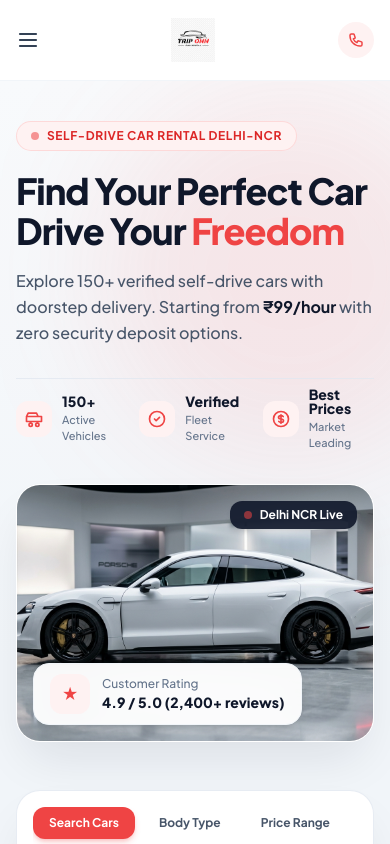
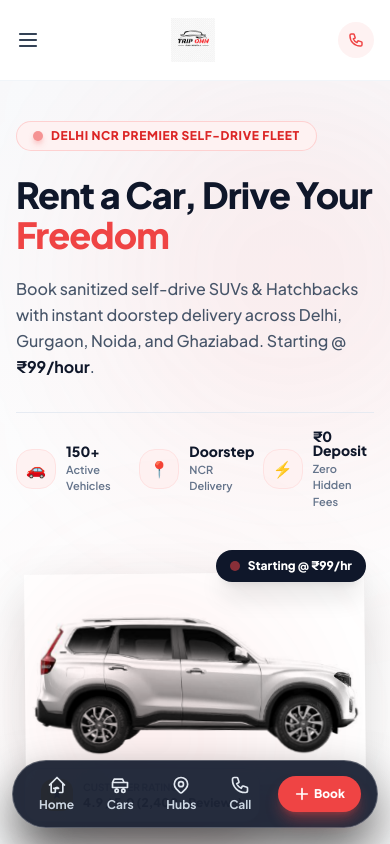
Before and after one commit to imrannahmad/Car-rentals-web, a React (Vite) app: page / in a window 390 px wide. Shown: the top 844 px of the page. Built offline with nearby package versions, Linux system fonts and the light colour scheme.

Commit message:
Redesign Hero section with blended 3D floating car showcase and push latest features

```diff
--- a/src/App.jsx
+++ b/src/App.jsx
@@ -10,6 +10,7 @@ import FAQAccordion from './components/FAQAccordion';
 import CTABanner from './components/CTABanner';
 import Footer from './components/Footer';
 import BookingModal from './components/BookingModal';
+import BottomNav from './components/BottomNav';
 
 function App() {
   const [isBookingModalOpen, setIsBookingModalOpen] = useState(false);
@@ -21,7 +22,7 @@ function App() {
   };
 
   return (
-    <div>
+    <div className="pb-16 md:pb-0">
       <Navbar onBook={() => handleOpenBooking()} />
       <Hero />
       <TopRentalCars onBook={(car) => handleOpenBooking(car)} />
@@ -32,6 +33,9 @@ function App() {
       <FAQAccordion />
       <CTABanner onBook={() => handleOpenBooking()} />
       <Footer />
+
+      {/* MOBILE APP-LIKE BOTTOM NAVIGATION BAR */}
+      <BottomNav onBook={() => handleOpenBooking()} />
 
       {/* INTERACTIVE BOOKING MODAL & SUPABASE INTEGRATION */}
       <BookingModal
--- /dev/null
+++ b/src/components/BottomNav.jsx
@@ -0,0 +1,68 @@
+export default function BottomNav({ onBook }) {
+  return (
+    <div className="fixed bottom-4 inset-x-0 z-[99] md:hidden flex items-center justify-center pointer-events-none px-3">
+
+      {/* LARGER FLOATING IPHONE GLASSMORPHISM DOCK PILL */}
+      <div className="pointer-events-auto bg-slate-900/90 backdrop-blur-2xl border border-white/25 shadow-[0_25px_50px_rgba(0,0,0,0.6)] rounded-full px-4 py-2.5 flex items-center justify-between gap-1.5 max-w-md w-full">
+
+        {/* Home */}
+        <a
+          href="#"
+          className="flex flex-col items-center gap-0.5 text-xs font-bold text-slate-300 hover:text-white transition px-2.5 py-1 rounded-full hover:bg-white/10"
+        >
+          <svg className="w-5 h-5 text-slate-200" fill="none" stroke="currentColor" viewBox="0 0 24 24">
+            <path strokeLinecap="round" strokeLinejoin="round" strokeWidth="2" d="M3 12l2-2m0 0l7-7 7 7M5 10v10a1 1 0 001 1h3m10-11l2 2m-2-2v10a1 1 0 01-1 1h-3m-6 0a1 1 0 001-1v-4a1 1 0 011-1h2a1 1 0 001 1m-6 0h6" />
+          </svg>
+          <span>Home</span>
+        </a>
+
+        {/* Cars */}
+        <a
+          href="#cars"
+          className="flex flex-col items-center gap-0.5 text-xs font-bold text-slate-300 hover:text-white transition px-2.5 py-1 rounded-full hover:bg-white/10"
+        >
+          <svg className="w-5 h-5 text-slate-200" fill="none" stroke="currentColor" viewBox="0 0 24 24">
+            <path strokeLinecap="round" strokeLinejoin="round" strokeWidth="2" d="M8 17a2 2 0 100 4 2 2 0 000-4zm8 0a2 2 0 100 4 2 2 0 000-4zM3 9l2-4h10l2 4M3 9h18v6H3V9z" />
+          </svg>
+          <span>Cars</span>
+        </a>
+
+        {/* Hubs */}
+        <a
+          href="#how-it-works"
+          className="flex flex-col items-center gap-0.5 text-xs font-bold text-slate-300 hover:text-white transition px-2.5 py-1 rounded-full hover:bg-white/10"
+        >
+          <svg className="w-5 h-5 text-slate-200" fill="none" stroke="currentColor" viewBox="0 0 24 24">
+            <path strokeLinecap="round" strokeLinejoin="round" strokeWidth="2" d="M17.657 16.657L13.414 20.9a1.998 1.998 0 01-2.827 0l-4.244-4.243a8 8 0 1111.314 0z" />
+            <path strokeLinecap="round" strokeLinejoin="round" strokeWidth="2" d="M15 11a3 3 0 11-6 0 3 3 0 016 0z" />
+          </svg>
+          <span>Hubs</span>
+        </a>
+
+        {/* Call */}
+        <a
+          href="tel:+919557273446"
+          className="flex flex-col items-center gap-0.5 text-xs font-bold text-slate-300 hover:text-white transition px-2.5 py-1 rounded-full hover:bg-white/10"
+        >
+          <svg className="w-5 h-5 text-slate-200" fill="none" stroke="currentColor" viewBox="0 0 24 24">
+            <path strokeLinecap="round" strokeLinejoin="round" strokeWidth="2" d="M3 5a2 2 0 012-2h3.28a1 1 0 01.948.684l1.498 4.493a1 1 0 01-.502 1.21l-2.257 1.13a11.042 11.042 0 005.516 5.516l1.13-2.257a1 1 0 011.21-.502l4.493 1.498a1 1 0 01.684.949V19a2 2 0 01-2 2h-1C9.716 21 3 14.284 3 6V5z" />
+          </svg>
+          <span>Call</span>
+        </a>
+
+        {/* Book Button CTA */}
+        <button
+          type="button"
+          onClick={() => onBook && onBook()}
+          className="bg-red-500 hover:bg-red-600 text-white font-extrabold text-xs px-4 py-2.5 rounded-full shadow-lg shadow-red-500/40 active:scale-95 transition cursor-pointer flex items-center gap-1 ml-1"
+        >
+          <svg className="w-4 h-4" fill="none" stroke="currentColor" viewBox="0 0 24 24">
+            <path strokeLinecap="round" strokeLinejoin="round" strokeWidth="2.5" d="M12 4v16m8-8H4" />
+          </svg>
+          <span>Book</span>
+        </button>
+
+      </div>
+    </div>
+  );
+}
--- a/src/components/Hero.jsx
+++ b/src/components/Hero.jsx
@@ -1,5 +1,6 @@
 import { useState } from 'react';
-import heroCarImg from '../assets/hero-car.jpg';
+import scorpioCar from '../assets/cars/scorpio.png';
+import innovaCar from '../assets/cars/innova.png';
 import CustomDateTimePicker from './CustomDateTimePicker';
 
 export default function Hero() {
@@ -22,71 +23,66 @@ export default function Hero() {
   const searchTabs = ['Search Cars', 'Body Type', 'Price Range', 'Advanced Search'];
 
   return (
-    <section className="bg-gradient-to-b from-[#F8FAFC] via-[#F1F5F9] to-slate-100 pt-10 sm:pt-14 pb-20 sm:pb-28 px-4 sm:px-6 lg:px-12 relative overflow-x-clip">
+    <section className="bg-gradient-to-b from-slate-50 via-white to-slate-100 text-slate-900 pt-10 sm:pt-16 pb-24 sm:pb-32 px-4 sm:px-6 lg:px-12 relative overflow-hidden">
 
-      {/* Background Radial Glow */}
-      <div className="absolute top-0 left-1/4 w-96 h-96 bg-red-500/10 rounded-full blur-3xl pointer-events-none" />
+      {/* Background Glowing Spotlight Radial Gradients */}
+      <div className="absolute top-0 left-1/4 w-96 h-96 bg-red-500/10 rounded-full blur-[120px] pointer-events-none" />
+      <div className="absolute bottom-10 right-1/4 w-80 h-80 bg-red-500/10 rounded-full blur-[100px] pointer-events-none" />
 
       <div className="max-w-7xl mx-auto">
 
         {/* TWO COLUMN HERO GRID */}
         <div className="grid grid-cols-1 lg:grid-cols-12 gap-8 lg:gap-12 items-center relative z-10 mb-12 sm:mb-16">
 
-          {/* LEFT COLUMN */}
+          {/* LEFT COLUMN: HEADLINE & STATS */}
           <div className="lg:col-span-6 flex flex-col items-start text-left animate-fade-in-scale">
 
-            {/* Pill Badge */}
-            <div className="inline-flex items-center gap-2 px-3.5 py-1.5 rounded-full bg-red-50 text-red-600 font-bold text-xs tracking-wider uppercase border border-red-200/60 shadow-xs mb-5">
-              <span className="w-2 h-2 rounded-full bg-red-500 animate-pulse" />
-              <span>Self-Drive Car Rental Delhi-NCR</span>
+            {/* Live Status Pill Badge */}
+            <div className="inline-flex items-center gap-2 px-4 py-1.5 rounded-full bg-red-50 text-red-600 font-extrabold text-xs tracking-wider uppercase border border-red-200/80 shadow-xs mb-6">
+              <span className="w-2.5 h-2.5 rounded-full bg-red-500 animate-pulse shadow-md shadow-red-500/50" />
+              <span>Delhi NCR Premier Self-Drive Fleet</span>
             </div>
 
-            {/* Bold Sans-Serif Headline */}
-            <h1 className="text-4xl sm:text-5xl lg:text-6xl font-extrabold text-slate-900 leading-[1.12] tracking-tight mb-4">
-              Find Your Perfect Car Drive Your <span className="text-red-500">Freedom</span>
+            {/* Main Headline */}
+            <h1 className="text-4xl sm:text-5xl lg:text-6xl font-black text-slate-900 leading-[1.12] tracking-tight mb-5">
+              Rent a Car, Drive Your <span className="text-red-500">Freedom</span>
             </h1>
 
-            {/* Subtext */}
+            {/* Subtitle */}
             <p className="text-base sm:text-lg text-slate-600 mb-8 max-w-xl leading-relaxed font-medium">
-              Explore 150+ verified self-drive cars with doorstep delivery. Starting from <strong className="text-slate-900 font-bold">₹99/hour</strong> with zero security deposit options.
+              Book sanitized self-drive SUVs & Hatchbacks with instant doorstep delivery across Delhi, Gurgaon, Noida, and Ghaziabad. Starting @ <strong className="text-slate-900 font-bold">₹99/hour</strong>.
             </p>
 
-            {/* 3 STAT HIGHLIGHTS WITH ICONS */}
-            <div className="grid grid-cols-3 gap-3 sm:gap-6 pt-2 border-t border-slate-200/80 w-full max-w-lg">
+            {/* 3 STAT HIGHLIGHTS */}
+            <div className="grid grid-cols-3 gap-3 sm:gap-6 pt-4 border-t border-slate-200/80 w-full max-w-lg">
 
               <div className="flex items-center gap-2.5">
-                <div className="w-9 h-9 rounded-xl bg-red-50 text-red-500 flex items-center justify-center flex-shrink-0">
-                  <svg className="w-5 h-5" fill="none" stroke="currentColor" viewBox="0 0 24 24">
-                    <path strokeLinecap="round" strokeLinejoin="round" strokeWidth="2" d="M8 17a2 2 0 100 4 2 2 0 000-4zm8 0a2 2 0 100 4 2 2 0 000-4zM3 9l2-4h10l2 4M3 9h18v6H3V9z" />
-                  </svg>
+                <div className="w-10 h-10 rounded-2xl bg-red-50 text-red-500 border border-red-100 flex items-center justify-center flex-shrink-0 font-bold shadow-xs">
+                  🚗
                 </div>
                 <div>
-                  <p className="text-sm font-extrabold text-slate-900 leading-none">150+</p>
-                  <p className="text-[11px] text-slate-500 font-medium mt-1">Active Vehicles</p>
+                  <p className="text-sm font-black text-slate-900 leading-none">150+</p>
+                  <p className="text-[11px] text-slate-500 font-semibold mt-1">Active Vehicles</p>
                 </div>
               </div>
 
               <div className="flex items-center gap-2.5">
-                <div className="w-9 h-9 rounded-xl bg-red-50 text-red-500 flex items-center justify-center flex-shrink-0">
-                  <svg className="w-5 h-5" fill="none" stroke="currentColor" viewBox="0 0 24 24">
-                    <path strokeLinecap="round" strokeLinejoin="round" strokeWidth="2" d="M9 12l2 2 4-4m6 2a9 9 0 11-18 0 9 9 0 0118 0z" />
-                  </svg>
+                <div className="w-10 h-10 rounded-2xl bg-red-50 text-red-500 border border-red-100 flex items-center justify-center flex-shrink-0 font-bold shadow-xs">
+                  📍
                 </div>
                 <div>
-                  <p className="text-sm font-extrabold text-slate-900 leading-none">Verified</p>
-                  <p className="text-[11px] text-slate-500 font-medium mt-1">Fleet Service</p>
+                  <p className="text-sm font-black text-slate-900 leading-none">Doorstep</p>
+                  <p className="text-[11px] text-slate-500 font-semibold mt-1">NCR Delivery</p>
                 </div>
               </div>
 
               <div className="flex items-center gap-2.5">
-                <div className="w-9 h-9 rounded-xl bg-red-50 text-red-500 flex items-center justify-center flex-shrink-0">
-                  <svg className="w-5 h-5" fill="none" stroke="currentColor" viewBox="0 0 24 24">
-                    <path strokeLinecap="round" strokeLinejoin="round" strokeWidth="2" d="M12 8c-1.657 0-3 .895-3 2s1.343 2 3 2 3 .895 3 2-1.343 2-3 2m0-8c1.11 0 2.08.402 2.599 1M12 8V7m0 1v8m0 0v1m0-1c-1.11 0-2.08-.402-2.599-1M21 12a9 9 0 11-18 0 9 9 0 0118 0z" />
-                  </svg>
+                <div className="w-10 h-10 rounded-2xl bg-red-50 text-red-500 border border-red-100 flex items-center justify-center flex-shrink-0 font-bold shadow-xs">
+                  ⚡
                 </div>
                 <div>
-                  <p className="text-sm font-extrabold text-slate-900 leading-none">Best Prices</p>
-                  <p className="text-[11px] text-slate-500 font-medium mt-1">Market Leading</p>
+                  <p className="text-sm font-black text-slate-900 leading-none">₹0 Deposit</p>
+                  <p className="text-[11px] text-slate-500 font-semibold mt-1">Zero Hidden Fees</p>
                 </div>
               </div>
 
@@ -94,38 +90,50 @@ export default function Hero() {
 
           </div>
 
-          {/* RIGHT COLUMN - CAR SHOWCASE */}
-          <div className="lg:col-span-6 relative flex justify-center lg:justify-end items-center animate-fade-in-scale">
-            <div className="relative w-full max-w-xl rounded-3xl overflow-hidden shadow-2xl shadow-slate-900/10 border border-white bg-white group">
+          {/* RIGHT COLUMN: 3D FLOATING TRANSPARENT CAR SHOWCASE (100% CLEAN & BLENDED) */}
+          <div className="lg:col-span-6 relative flex flex-col justify-center items-center animate-fade-in-scale">
+
+            {/* Glowing 3D Backdrop Spotlight */}
+            <div className="relative w-full max-w-lg h-72 sm:h-96 flex items-center justify-center">
+
+              {/* Radial Light Ring */}
+              <div className="absolute inset-0 m-auto w-72 sm:w-96 h-72 sm:h-96 bg-gradient-to-tr from-red-500/20 via-red-500/5 to-transparent rounded-full blur-3xl pointer-events-none" />
+
+              {/* FLOATING 3D CAR PNG */}
               <img
-                src={heroCarImg}
-                alt="Luxury rental car"
-                className="w-full h-64 sm:h-80 lg:h-96 object-cover group-hover:scale-105 transition-transform duration-700 ease-out"
+                src={scorpioCar}
+                alt="Mahindra Scorpio N 3D Self-Drive Car"
+                className="w-[95%] sm:w-[100%] max-h-80 object-contain relative z-20 mix-blend-multiply filter drop-shadow-[0_20px_25px_rgba(0,0,0,0.15)] animate-float-3d transition-transform duration-500 hover:scale-105"
               />
 
-              {/* Floating Customer Rating Badge */}
-              <div className="absolute bottom-4 left-4 sm:bottom-6 sm:left-6 bg-white/95 backdrop-blur-md px-4 py-2.5 rounded-2xl shadow-lg border border-slate-100 flex items-center gap-3">
-                <div className="w-10 h-10 rounded-xl bg-red-50 text-red-500 flex items-center justify-center font-bold">
+              {/* 3D Floor Shadow */}
+              <div className="absolute bottom-2 inset-x-10 h-5 bg-slate-900/20 rounded-full blur-xl z-10 scale-y-50 pointer-events-none" />
+
+              {/* Floating Badge: Top Right Price */}
+              <div className="absolute top-2 right-2 sm:right-4 z-30 bg-slate-900 text-white px-3.5 py-2 rounded-2xl shadow-xl flex items-center gap-2">
+                <span className="w-2.5 h-2.5 rounded-full bg-red-500 animate-pulse" />
+                <span className="text-xs font-black">Starting @ ₹99/hr</span>
+              </div>
+
+              {/* Floating Badge: Bottom Left Rating */}
+              <div className="absolute bottom-2 left-2 sm:left-4 z-30 bg-white/95 backdrop-blur-md text-slate-900 px-4 py-2.5 rounded-2xl shadow-2xl border border-slate-200/80 flex items-center gap-2.5">
+                <div className="w-8 h-8 rounded-xl bg-amber-400 text-slate-900 font-black flex items-center justify-center text-xs shadow-xs">
                   ★
                 </div>
                 <div>
-                  <p className="text-xs text-slate-500 font-medium">Customer Rating</p>
-                  <p className="text-sm font-extrabold text-slate-900">4.9 / 5.0 (2,400+ reviews)</p>
+                  <p className="text-[10px] text-slate-500 font-bold uppercase">Customer Rating</p>
+                  <p className="text-xs font-extrabold text-slate-900">4.9 / 5.0 (2,400+ Reviews)</p>
                 </div>
               </div>
 
-              {/* Floating Active Badge */}
-              <div className="absolute top-4 right-4 bg-slate-900/90 backdrop-blur-md text-white text-xs font-bold px-3.5 py-1.5 rounded-xl shadow-md flex items-center gap-2">
-                <span className="w-2 h-2 rounded-full bg-red-500 animate-pulse"></span>
-                <span>Delhi NCR Live</span>
-              </div>
             </div>
+
           </div>
 
         </div>
 
-        {/* ELEVATED SEARCH / FILTER BAR OVERLAPPING HERO BOTTOM EDGE */}
-        <div className="relative z-30 bg-white rounded-3xl shadow-2xl shadow-slate-900/10 border border-slate-200/80 p-4 sm:p-6 animate-fade-in-scale">
+        {/* ELEVATED SEARCH / FILTER BAR */}
+        <div className="relative z-30 bg-white text-slate-900 rounded-3xl shadow-2xl p-4 sm:p-6 animate-fade-in-scale border border-slate-200/80">
 
           {/* SEARCH TABS */}
           <div className="flex items-center gap-2 border-b border-slate-100 pb-3 mb-5 overflow-x-auto scrollbar-none">
@@ -201,15 +209,15 @@ export default function Hero() {
 
               {/* Search Cars Button */}
               <div className="sm:col-span-12 lg:col-span-2 mt-1 sm:mt-0 relative z-10">
-                <button
-                  type="submit"
+                <a
+                  href="#cars"
                   className="w-full bg-red-500 hover:bg-red-600 text-white font-bold py-3 px-4 rounded-xl shadow-lg shadow-red-500/25 hover:shadow-red-500/40 active:scale-[0.98] transition duration-200 flex items-center justify-center gap-2 text-sm"
                 >
                   <svg className="w-4 h-4" fill="none" stroke="currentColor" viewBox="0 0 24 24">
                     <path strokeLinecap="round" strokeLinejoin="round" strokeWidth="2.5" d="M21 21l-6-6m2-5a7 7 0 11-14 0 7 7 0 0114 0z" />
                   </svg>
                   <span>Search Cars</span>
-                </button>
+                </a>
               </div>
 
             </form>
@@ -220,6 +228,7 @@ export default function Hero() {
               {['All', 'Hatchback', 'Sedan', 'SUV', '7-Seater'].map((b) => (
                 <button
                   key={b}
+                  type="button"
                   onClick={() => setSelectedBodyType(b)}
                   className={`px-4 py-2.5 rounded-xl text-xs font-bold transition ${
                     selectedBodyType === b
@@ -238,6 +247,7 @@ export default function Hero() {
               {['All Prices', 'Under ₹100/hr', '₹100 - ₹200/hr', '₹200+/hr'].map((p) => (
                 <button
                   key={p}
+                  type="button"
                   onClick={() => setSelectedPriceRange(p)}
                   className={`px-4 py-2.5 rounded-xl text-xs font-bold transition ${
                     selectedPriceRange === p
--- a/src/index.css
+++ b/src/index.css
@@ -38,12 +38,25 @@ html {
   }
 }
 
+@keyframes float3D {
+  0%, 100% {
+    transform: translateY(0px) rotate(0deg);
+  }
+  50% {
+    transform: translateY(-10px) rotate(-0.8deg);
+  }
+}
+
 .animate-fade-in-scale {
   animation: fadeInScale 0.6s cubic-bezier(0.16, 1, 0.3, 1) forwards;
 }
 
 .animate-slide-in-left {
   animation: slideInLeft 0.28s cubic-bezier(0.16, 1, 0.3, 1) forwards;
+}
+
+.animate-float-3d {
+  animation: float3D 4s ease-in-out infinite;
 }
 
 /* Custom Scrollbar Utilities */
```
Also changed, not shown: src/components/BookingModal.jsx (+62 -30 lines).
